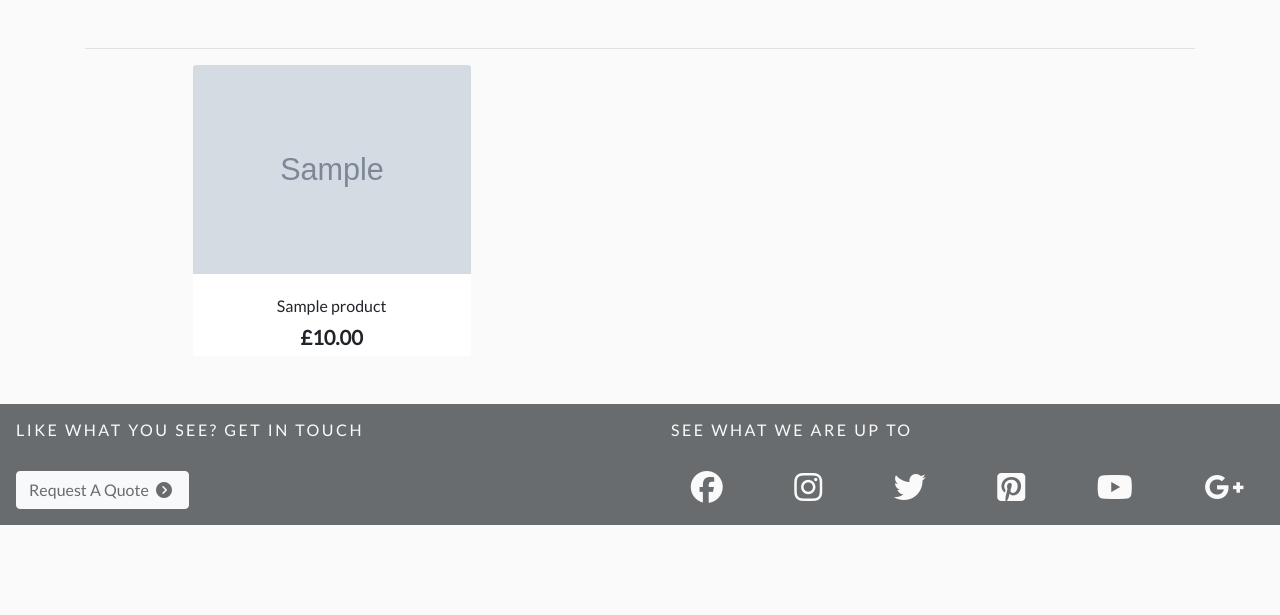
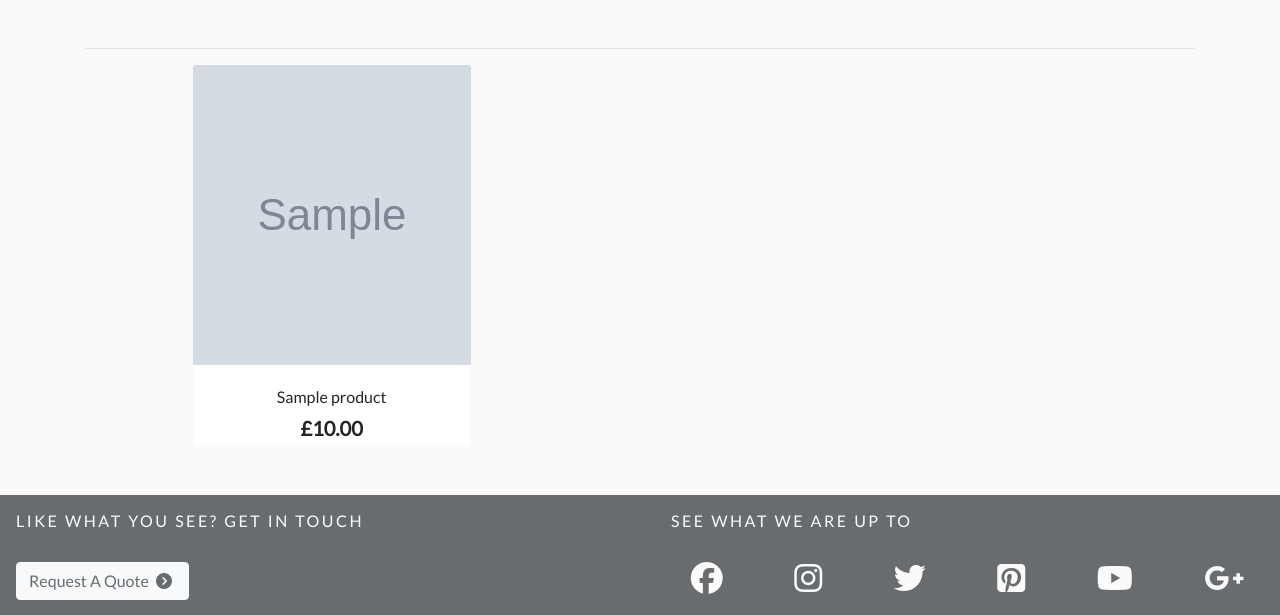
Before and after one commit to Adammcadam/graphic_designsV2, a Django app: page /shop/ in a window 1280 px wide. Shown: the part 144-759 px from the top of the page. Run offline with Django 3.2, Linux system fonts and the light colour scheme; tables that the repository leaves empty hold one stand-in row (values such as "Sample post"); grey boxes marked "Sample" are stand-in pictures; some libraries are stand-ins or nearby versions.

Commit message:
made shop page look better

```diff
--- a/shop/templates/shop/shop.html
+++ b/shop/templates/shop/shop.html
@@ -21,11 +21,15 @@
                                 <div class="card h-100 border-0">
                                     {% if product.image %}
                                         <a href="{% url 'product_page' product.id %}">
-                                            <img class="card-img-top img-fluid img-effect" src="{{ product.image.url }}" alt="{{ product.name }}">
+                                            <div>
+                                                <img class="card-img-top img-fluid img-effect" src="{{ product.image.url }}" alt="{{ product.name }}">
+                                            </div>
                                         </a>
                                     {% else %}
                                         <a href="{% url 'product_page' product.id %}">
-                                            <img class="card-img-top img-fluid img-effect" src="{{ MEDIA_URL }}noimage.png" alt="{{ product.name }}">
+                                            <div>
+                                                <img class="card-img-top img-fluid img-effect" src="{{ MEDIA_URL }}noimage.png" alt="{{ product.name }}">
+                                            </div>
                                         </a>
                                     {% endif %}
                                     <div class="card-body pb-0">
--- a/static/css/base.css
+++ b/static/css/base.css
@@ -176,6 +176,11 @@ ul {
     width: 400px;
 }
 
+.img-effect {
+    height: 300px;
+    width: 400px;
+}
+
 /* footer styling   */
 
 .grey-bg {
```
Also changed, not shown: media/color-text-1279813.jpg (added), media/geometric-decoration-5836.jpg (added), media/gray-metal-cubes-decorative-1005644.jpg (added), media/photo-of-led-signage-on-the-wall-942317.jpg (added), media/red-and-yellow-stop-sticker-1749900.jpg (added), 3 other files.
